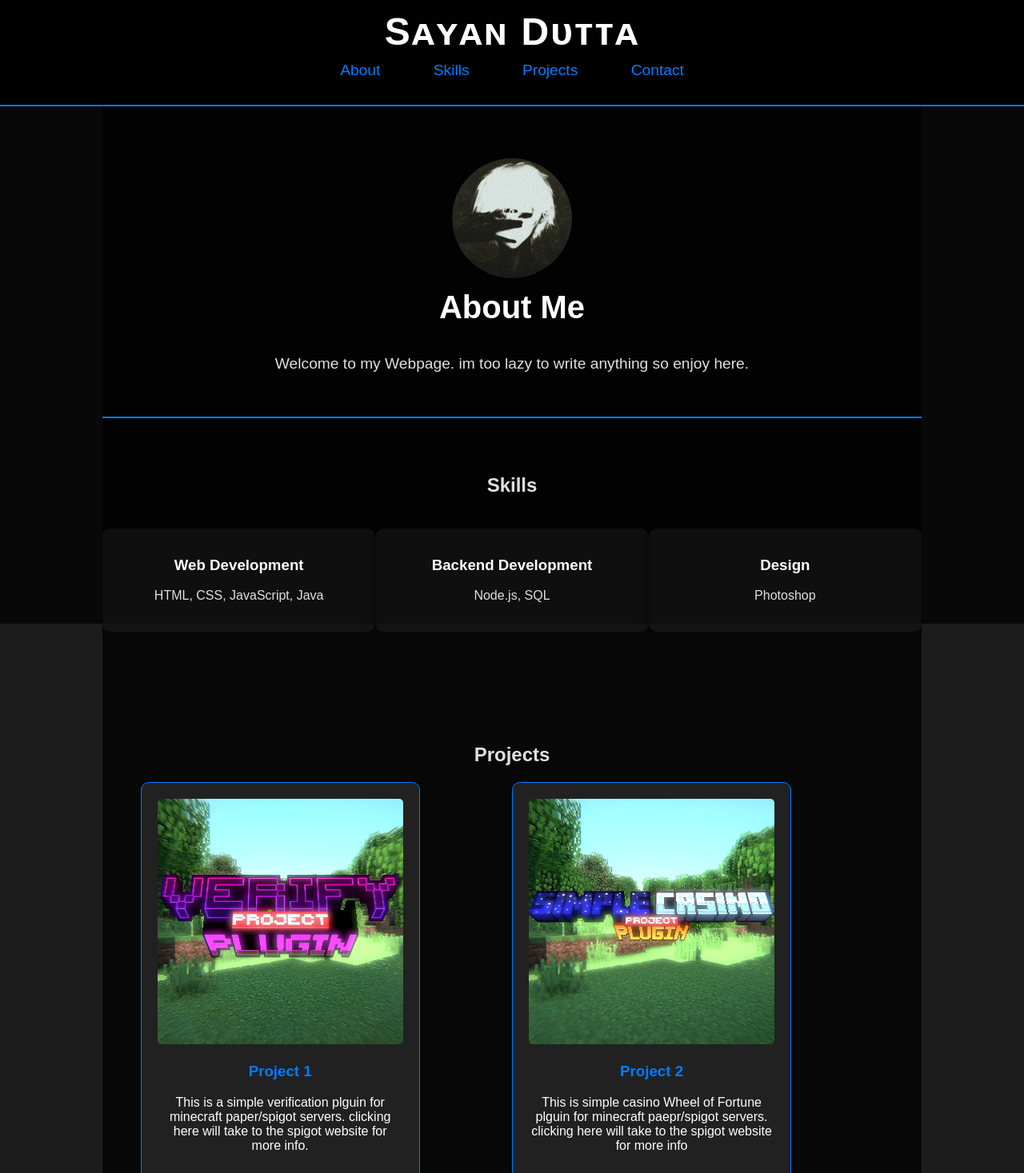
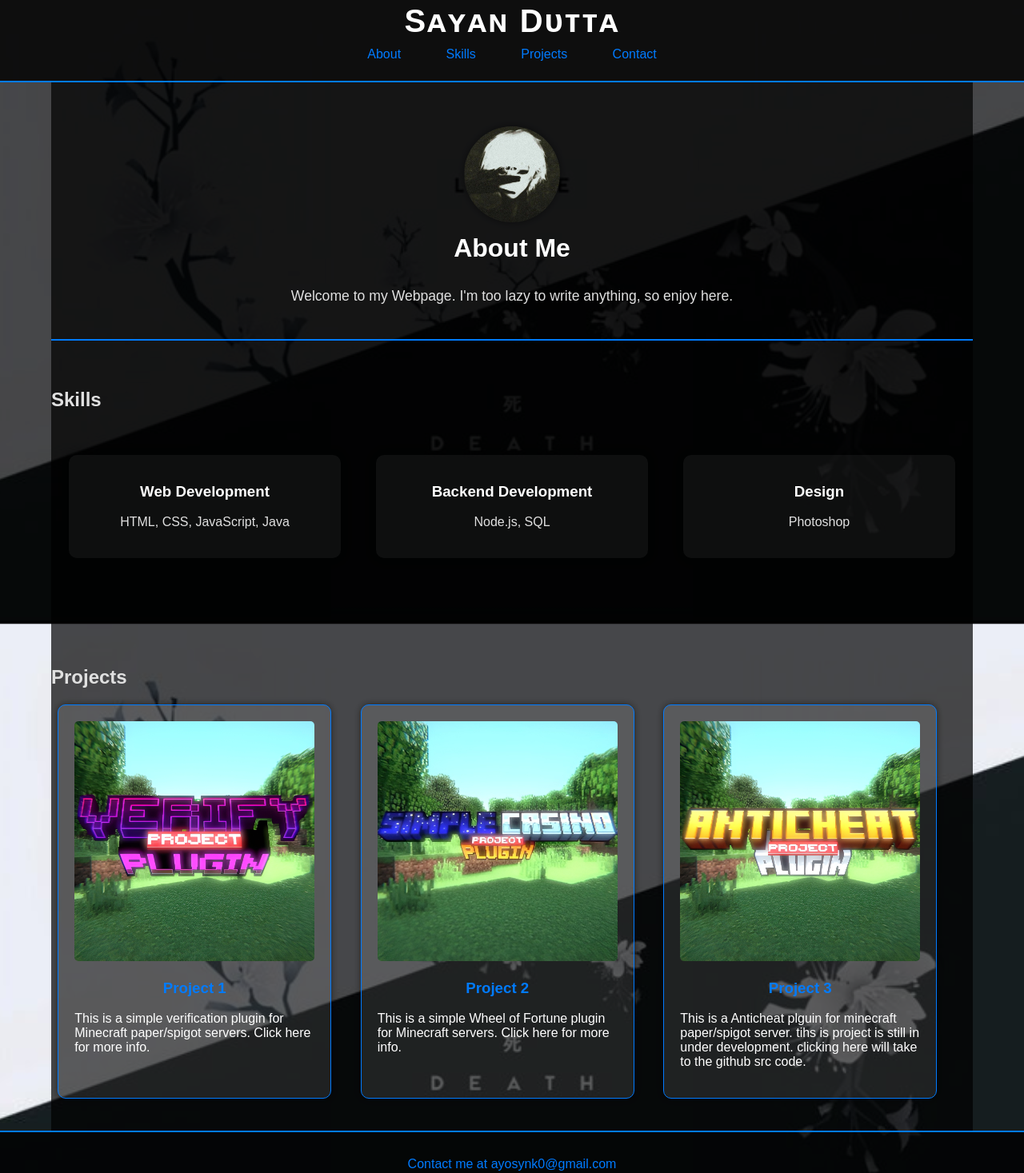
Before and after one commit to synkfr/website, a plain HTML site: page index.html in a window 1280 px wide. Shown: the part 20-1487 px from the top of the page at 80% size. Drawn offline with Linux system fonts and the light colour scheme.

Commit message:
Update index.html

```diff
--- a/index.html
+++ b/index.html
@@ -13,7 +13,7 @@
             padding: 0;
             color: #e0e0e0;
             background-color: #1c1c1c;
-            background-image: src="background.jpg"; /* Replace with actual background image URL */
+            background-image: url("background.jpg"); /* Add actual background image URL */
             background-size: cover;
             background-attachment: fixed;
             background-position: center;
@@ -35,24 +35,22 @@
             background: rgba(0, 0, 0, 0.8); /* Semi-transparent header */
             color: #fff;
             text-align: center;
-            padding: 2rem 0;
-            position: relative;
+            padding: 1.5rem 0;
             border-bottom: 2px solid #007BFF;
         }
         header h1 {
             margin: 0;
-            font-size: 3rem;
+            font-size: 2.5rem;
             letter-spacing: 2px;
-            animation: fadeIn 1s ease-in-out;
         }
         nav {
             margin-top: 10px;
         }
         nav a {
             color: #007BFF;
-            margin: 0 15px;
+            margin: 0 10px;
             text-decoration: none;
-            font-size: 1.2rem;
+            font-size: 1rem;
             padding: 0.5rem 1rem;
             border-radius: 5px;
             transition: background-color 0.3s ease, color 0.3s ease;
@@ -62,21 +60,11 @@
             color: #fff;
         }
 
-        /* Keyframes for Header Animation */
-        @keyframes fadeIn {
-            from {
-                opacity: 0;
-            }
-            to {
-                opacity: 1;
-            }
-        }
-
         .container {
-            width: 80%;
+            width: 90%;
+            max-width: 1200px;
             margin: auto;
-            overflow: hidden;
-            padding: 50px 0;
+            padding: 30px 0;
         }
 
         /* About Section */
@@ -84,53 +72,49 @@
             text-align: center;
             background: rgba(0, 0, 0, 0.7);
             border-bottom: 2px solid #007BFF;
-            padding: 50px 0;
+            padding: 40px 0;
             color: #e0e0e0;
         }
         section#about img {
-            width: 150px;
-            height: 150px;
+            width: 120px;
+            height: 120px;
             border-radius: 50%;
             margin-top: 15px;
             box-shadow: 0 0 10px rgba(0, 0, 0, 0.5);
-            transition: transform 0.3s ease;
-        }
-        section#about img:hover {
-            transform: scale(1.1);
         }
         section#about h2 {
             margin-top: 10px;
-            font-size: 2.5rem;
+            font-size: 2rem;
             color: #fff;
         }
         section#about p {
-            width: 70%;
+            width: 90%;
+            max-width: 800px;
             margin: auto;
             line-height: 1.6;
-            font-size: 1.2rem;
+            font-size: 1.1rem;
         }
 
         /* Skills Section */
         section#skills {
             background: rgba(0, 0, 0, 0.7);
-            padding: 50px 0;
+            padding: 40px 0;
         }
         .skills-list {
             display: flex;
+            flex-wrap: wrap;
             justify-content: space-around;
             padding: 20px 0;
         }
         .skills-list div {
-            width: 30%;
+            width: 90%;
+            max-width: 300px;
+            margin: 15px 0;
             text-align: center;
-            transition: transform 0.3s ease;
             padding: 20px;
             background: rgba(255, 255, 255, 0.05);
             border-radius: 10px;
             box-shadow: 0 0 15px rgba(0, 0, 0, 0.5);
-        }
-        .skills-list div:hover {
-            transform: scale(1.05);
         }
         .skills-list div i {
             font-size: 2rem;
@@ -144,7 +128,7 @@
         /* Projects Section */
         section#projects {
             background: rgba(0, 0, 0, 0.7);
-            padding: 50px 0;
+            padding: 40px 0;
         }
         .project-grid {
             display: flex;
@@ -155,15 +139,11 @@
         .project {
             background-color: rgba(255, 255, 255, 0.1);
             padding: 20px;
-            width: 30%;
+            width: 100%;
+            max-width: 300px;
             border: 1px solid #007BFF;
             border-radius: 10px;
             box-shadow: 0 0 10px rgba(0, 0, 0, 0.5);
-            transition: transform 0.3s, box-shadow 0.3s ease;
-        }
-        .project:hover {
-            transform: scale(1.05);
-            box-shadow: 0 0 20px rgba(0, 0, 0, 0.8);
         }
         .project img {
             width: 100%;
@@ -182,22 +162,12 @@
             color: #007BFF;
         }
 
-        /* Responsive Design */
-        @media(max-width: 768px) {
-            .skills-list, .project-grid {
-                flex-direction: column;
-            }
-            .skills-list div, .project {
-                width: 100%;
-            }
-        }
-
         /* Footer Styles */
         footer {
             background: rgba(0, 0, 0, 0.8);
             color: white;
             text-align: center;
-            padding: 20px 0;
+            padding: 15px 0;
             border-top: 2px solid #007BFF;
         }
         footer a {
@@ -209,6 +179,26 @@
             color: #fff;
         }
 
+        /* Responsive Design */
+        @media(max-width: 768px) {
+            .skills-list, .project-grid {
+                flex-direction: column;
+                align-items: center;
+            }
+            .skills-list div, .project {
+                width: 100%;
+            }
+            header h1 {
+                font-size: 2rem;
+            }
+            section#about img {
+                width: 100px;
+                height: 100px;
+            }
+            nav a {
+                font-size: 1rem;
+            }
+        }
     </style>
 </head>
 <body>
@@ -225,10 +215,10 @@
     <section id="about" class="container">
         <img src="picture1.jpg" alt="Profile Picture">
         <h2>About Me</h2>
-        <p>Welcome to my Webpage. im too lazy to write anything so enjoy here.</p>
+        <p>Welcome to my Webpage. I'm too lazy to write anything, so enjoy here.</p>
     </section>
 
-    <section id="skills" class="container" align="center">
+    <section id="skills" class="container">
         <h2>Skills</h2>
         <div class="skills-list">
             <div>
@@ -249,24 +239,25 @@
         </div>
     </section>
 
-    <section id="projects" class="container" align="center">
+    <section id="projects" class="container">
         <h2>Projects</h2>
         <div class="project-grid">
             <div class="project">
                 <a href="https://www.spigotmc.org/resources/verifyplugin.118077/" target="_blank">
-                    <img src="verify.jpeg" alt="verification">
+                    <img src="verify.jpeg" alt="Verification">
                     <h3>Project 1</h3>
-                    <p>This is a simple verification plguin for minecraft paper/spigot servers. clicking here will take to the spigot website for more info.</p>
+                    <p>This is a simple verification plugin for Minecraft paper/spigot servers. Click here for more info.</p>
                 </a>
             </div>
             <div class="project">
                 <a href="https://www.spigotmc.org/resources/simple-wheel-of-fortune.118155/" target="_blank">
-                    <img src="casino.jpeg" alt="Wheel of fortune">
+                    <img src="casino.jpeg" alt="Wheel of Fortune">
                     <h3>Project 2</h3>
-                    <p>This is simple casino Wheel of Fortune plguin for minecraft paepr/spigot servers. clicking here will take to the spigot website for more info</p>
+                    <p>This is a simple Wheel of Fortune plugin for Minecraft servers. Click here for more info.</p>
+                </a>
             </div>
             <div class="project">
-                <a herf="https://github.com/BlackN64/anticheat/blob/master/src/main/java/org/ayosynk/anticheat/AutoClickerDetector.java" target="_blank">
+                <a href="https://github.com/BlackN64/anticheat/blob/master/src/main/java/org/ayosynk/anticheat/AutoClickerDetector.java" target="_blank">
                     <img src="anticheat.jpeg" alt="Anticheat">
                     <h3>Project 3</h3>
                     <p>This is a Anticheat plguin for minecraft paper/spigot server. tihs is project is still in under development. clicking here will take to the github src code.</p>
```
